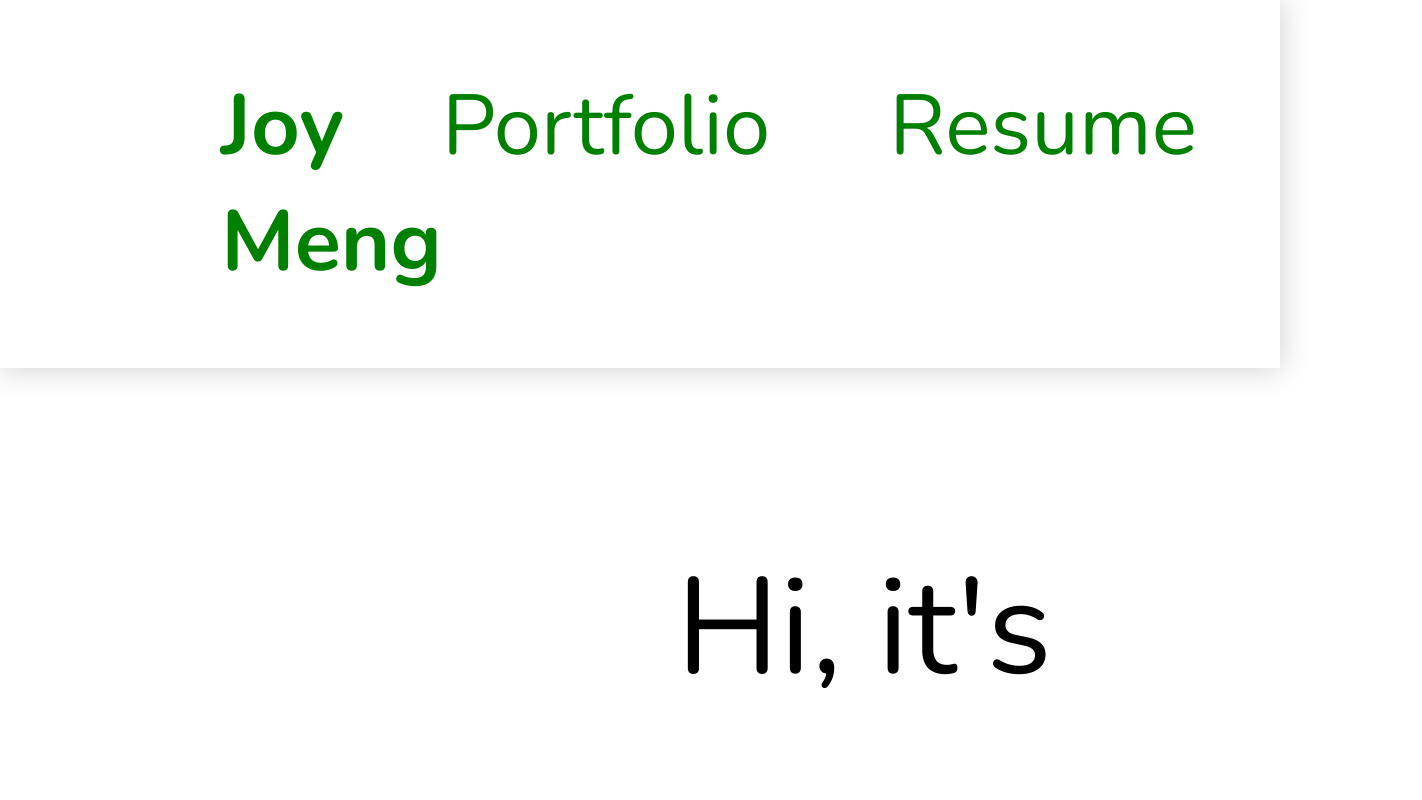
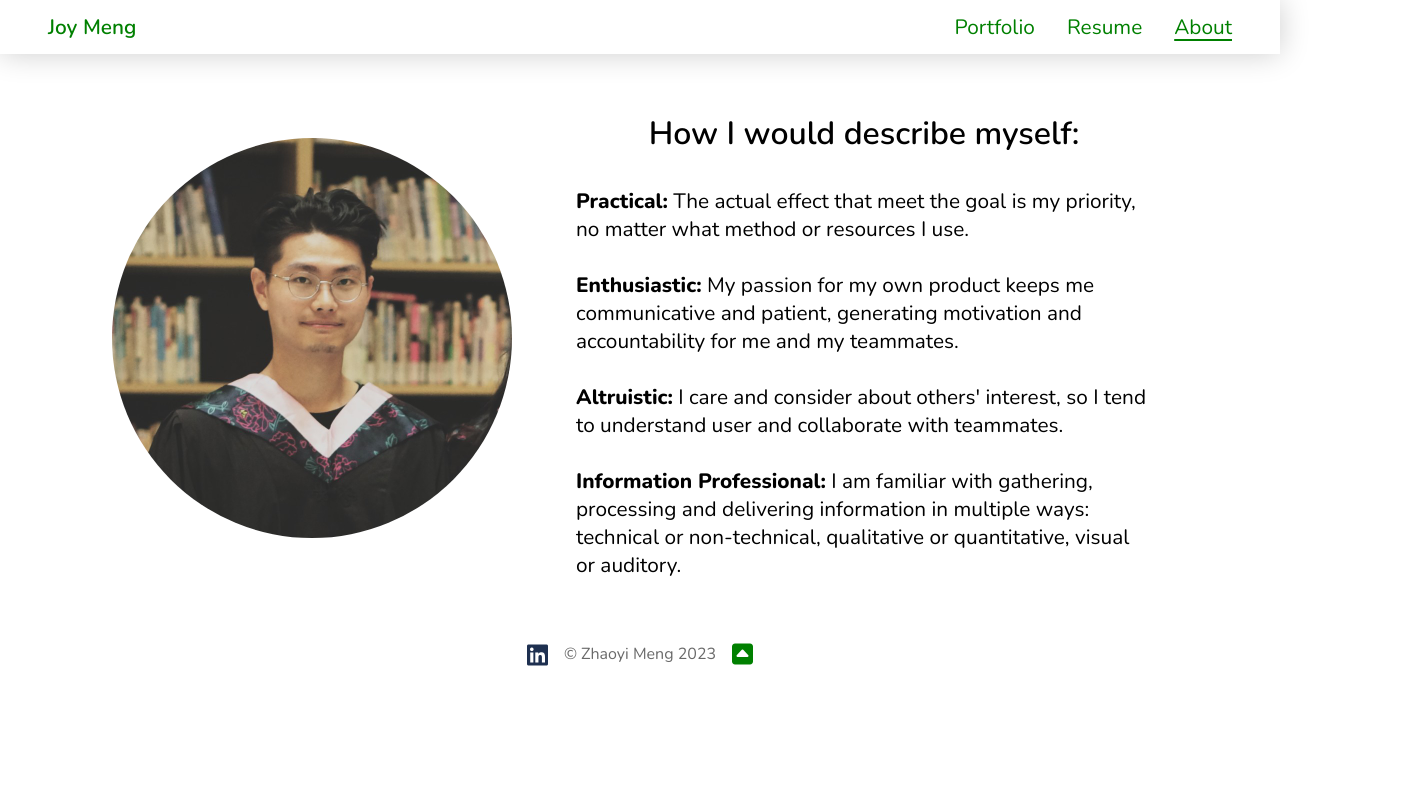
Before and after one commit to joymeng-umich/Portfolio, a plain HTML site: page about.html in a window 1280 px wide. Shown: the top 800 px of the page, 1422 px wide, since content can reach past the window. Drawn offline with nearby package versions, Linux system fonts and the light colour scheme.

Commit message:
finished about

```diff
--- a/about.html
+++ b/about.html
@@ -11,7 +11,7 @@
     <link rel="stylesheet" type="text/css" href="css/style.css">
     <link rel="preconnect" href="https://fonts.googleapis.com">
 <link rel="preconnect" href="https://fonts.gstatic.com" crossorigin>
-<link href="https://fonts.googleapis.com/css2?family=Nunito:wght@200;300;400;700;1000&display=swap" rel="stylesheet">
+<link href="https://fonts.googleapis.com/css2?family=Nunito:wght@200;300;400;500;600;700;800;900;1000&display=swap" rel="stylesheet">
     <script src="./scripts/scripts.js"></script>
     <script src="https://kit.fontawesome.com/8b1a68d172.js" crossorigin="anonymous"></script>
 </head>
@@ -22,39 +22,34 @@
           <a id="name" href="personal.html">Joy Meng</a>
           <nav>
             <a href="index.html">Portfolio</a>
-            <a href="../source/Resume Joy 202303.pdf" target="_blank">Resume</a>
+            <a href="../Portfolio/source/Resume Joy 202303.pdf" target="_blank">Resume</a>
             <a class = "current" href="about.html">About</a>
           </nav>
       </header>
 
 
-      <main id="about">
+      <main>
+        <div id="about">
         <img src="./img/about/1674658491434.jpeg">
-        <div id="selfintro">
-          <h1>
-            Hi, it's Joy Meng. Welcome to <b>Portofolio of Joy</b>.
-          </h1>
-
-          <h1><br>I am a</h1>
-          <div class="character">
-            <h1><b>Practical</b><i class="fa-solid fa-arrow-right"></i></h1>
-
+        <div>
+          <h1>How I would describe myself:</h1>
+            <p><b>Practical:</b> The actual effect that meet the goal is my priority, no matter what method or resources I use.<br><br>
+            <b>Enthusiastic:</b> My passion for my own product keeps me communicative and patient, generating motivation and accountability for me and my teammates. <br><br>
+            <b>Altruistic:</b> I care and consider about others' interest, so I tend to understand user and collaborate with teammates. <br><br>
+            <b>Information Professional:</b> I am familiar with gathering, processing and delivering information in multiple ways: <br>technical or non-technical, qualitative or quantitative, visual or auditory.
+            </p>
           </div>
 
-          <h1><b>Enthusiastic</b></h1>
-          <h1><b>Altruistic</b></h1>
-          <h1><b>Information Professional</b></h1>
-          <p>
+        </div>
 
-          </p>
-
-        <div>
 
       </main>
 
 
       <footer>
+        <i id="linkedin" class="fa-brands fa-linkedin fa-xl"></i>
         <p>© Zhaoyi Meng 2023</p>
+        <i id="backtotop" onclick="topFunction()" class="fa-solid fa-square-caret-up fa-xl"></i>
       </footer>
 
 
--- a/css/reset.css
+++ b/css/reset.css
@@ -17,7 +17,7 @@ html, body, body div, span, object, iframe, h1, h2, h3, h4, h5, h6, p, blockquot
 	margin: 0;
 	padding: 0;
 	border: 0;
-	font-size: 17px;
+	font-size: 100%;
 	font-weight: normal;
 	vertical-align: baseline;
 	background: transparent;
--- a/css/style.css
+++ b/css/style.css
@@ -1,23 +1,32 @@
+/* general */
+
 body{
     font-family: 'Nunito', sans-serif;
 
 }
 
+p{
+    font-size: 1.3rem;
+}
+
+b{
+    font-weight: 800;
+}
 
 header{
     display: flex;
     flex-direction: row;
     justify-content: space-between;
-    padding: 4rem 13rem 4rem 13rem;
+    padding: 0.8rem 3rem 0.8rem 3rem;
     overflow: hidden;
 
-    position: fixed; /* Set the navbar to fixed position */
-    top: 0px; /* Position the navbar at the top of the page */
-    width: 100%; /* Full width */
+    position: fixed;
+    top: 0px;
+    width: 100%;
     background-color: white;
 
     box-shadow: 0px 0px 30px 0px rgba(0,0,0,.2);
-    margin-bottom: 20px;
+    margin-bottom: 1rem;
     z-index: 1;
 
     transition:top 0.4s linear;
@@ -25,72 +34,55 @@ header{
 
 main{
     position:relative;
-    top: 15rem;
-    margin-bottom: 15rem;
+    top: 3rem;
+    margin: 3rem 0 6rem 0;
 }
 
 header a{
-    font-size:5em;
+    font-size:1.3rem;
     text-decoration: none;
     color: green;
 }
 
 .current{
     text-decoration: underline;
-    text-underline-offset: 0.8rem;
+    text-underline-offset: 0.3rem;
 }
 
 nav{
     display: inline-flex;
     flex-direction: row;
-    gap:7rem;
+    gap:2rem;
 }
-
-#name{
-    display:inline;
-    animation: shake 5s infinite;
-    font-weight: 600;
-}
-
-@keyframes shake{
-    0% { transform: rotate(0deg); }
-    96% { transform: rotate(0deg); }
-    97% { transform: rotate(3deg); }
-    98% { transform: rotate(0deg); }
-    99% { transform: rotate(-3deg); }
-    100% { transform: rotate(0deg); }
-  }
-
-#name:hover{
-    animation: shake-focus 0.5s infinite;
-}
-@keyframes shake-focus{
-    0% { transform: rotate(0deg); }
-    25% { transform: rotate(3deg); }
-    50% { transform: rotate(0eg); }
-    75% { transform: rotate(-3deg); }
-    100% { transform: rotate(0deg); }
-  }
 
 
 footer p{
-    font-size: 3.5em;
+    font-size: 1rem;
     color:dimgray;
 }
+
 footer{
     display:flex;
-    padding: 4rem 13rem 4rem 13rem;
+    padding: 1rem 3rem 1rem 3rem;
     align-items: center;
-    justify-content:center ;
+    justify-content:center;
+    gap: 1rem;
 
 }
+footer i{
+    cursor: pointer;
+}
 
-.resume{
+#linkedin{
+    color: #1E3050;
+}
 
-    width:fit-content;
-    height:fit-content;
-
+#backtotop{
+    color: green;
 }
+html {
+    scroll-behavior: smooth;
+  }
 
 
 #content_progress {
@@ -122,43 +114,88 @@ footer{
 }
 
 h1{
-    font-size: 8rem;
+    font-size: 2rem;
+    font-weight: 600;
+    text-align: center;
+    padding-top: 1rem;
+    padding-bottom: 2rem;
 
 }
 
-h1 b{
-    font-size: 8rem;
-    font-weight: 700;
-}
 
-h1 i{
-    font-size: 8rem;
-}
+/* About */
+
 
 #about{
     display: grid;
-    grid-template-columns: 35% 35%;
-    /* column-gap: 5%; */
-    justify-content: center;
+    grid-template-columns: 40% 45%;
+    justify-content: start;
     align-items: center;
+    gap:5%;
+}
 
-    margin: 15rem 0 30rem 0;
-
-}
 
 #about img{
     grid-column: 1 / 2;
     border-radius: 50%;
-    width: 80%;
-    justify-self: center;
+    width: 90%;
+    max-width: 400px;
+    justify-self: flex-end;
+
+}
 
 
+
+#name{
+    display:inline;
+    animation: shake 5s infinite;
+    font-weight: 600;
 }
-#selfintro{
-    display:flex;
+
+@keyframes shake{
+    0% { transform: rotate(0deg); }
+    96% { transform: rotate(0deg); }
+    97% { transform: rotate(3deg); }
+    98% { transform: rotate(0deg); }
+    99% { transform: rotate(-3deg); }
+    100% { transform: rotate(0deg); }
+  }
+
+#name:hover{
+    animation: shake-focus 0.5s infinite;
+}
+@keyframes shake-focus{
+    0% { transform: rotate(0deg); }
+    25% { transform: rotate(3deg); }
+    50% { transform: rotate(0eg); }
+    75% { transform: rotate(-3deg); }
+    100% { transform: rotate(0deg); }
+  }
+
+
+
+  /* personal */
+  #personal {
+    display: flex;
     flex-direction: column;
-    grid-column: 2 / 3;
-    justify-content: center;
-    text-align: center;
-    line-height: 14rem;
-}
+    scroll-snap-type: y mandatory;
+    overflow-y: scroll;
+  }
+
+  #personal > div{
+     scroll-snap-align: center;
+     height: 100vh;
+     width: 100vw;
+  }
+
+  #gallery {
+    scroll-snap-type: x mandatory;
+    overflow-x: scroll;
+    display: flex;
+    flex-direction: row;
+  }
+
+  #gallery img {
+     scroll-snap-align: center;
+     max-height: 100vh;
+  }
--- a/scripts/scripts.js
+++ b/scripts/scripts.js
@@ -27,3 +27,10 @@ document.addEventListener('DOMContentLoaded', function () {
         progressBar.value = window.scrollY;
   });
 });
+
+//back to top
+
+function topFunction() {
+  document.body.scrollTop = 0; // For Safari
+  document.documentElement.scrollTop = 0; // For Chrome, Firefox, IE and Opera
+}
```
Also changed, not shown: personal.html (+21 -1 lines), portfolio/GONG.html (+0 -1 lines).
